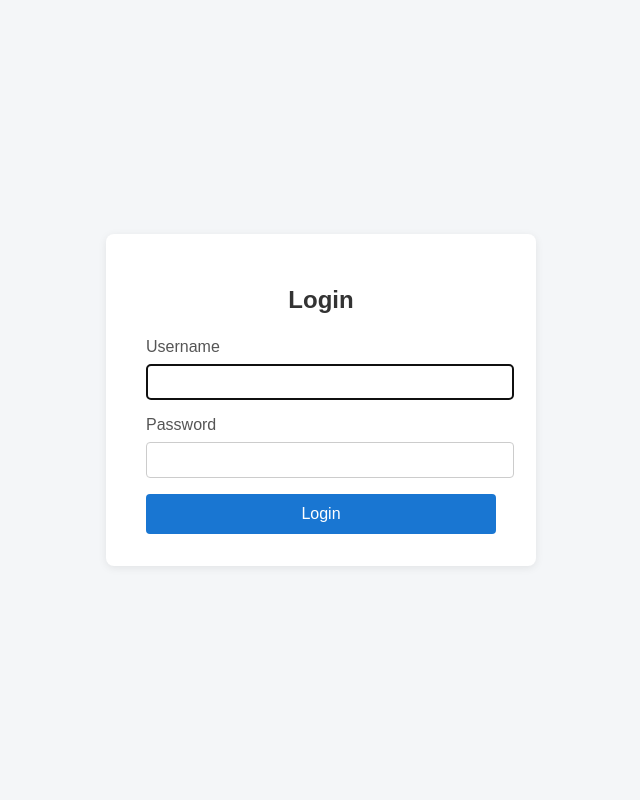
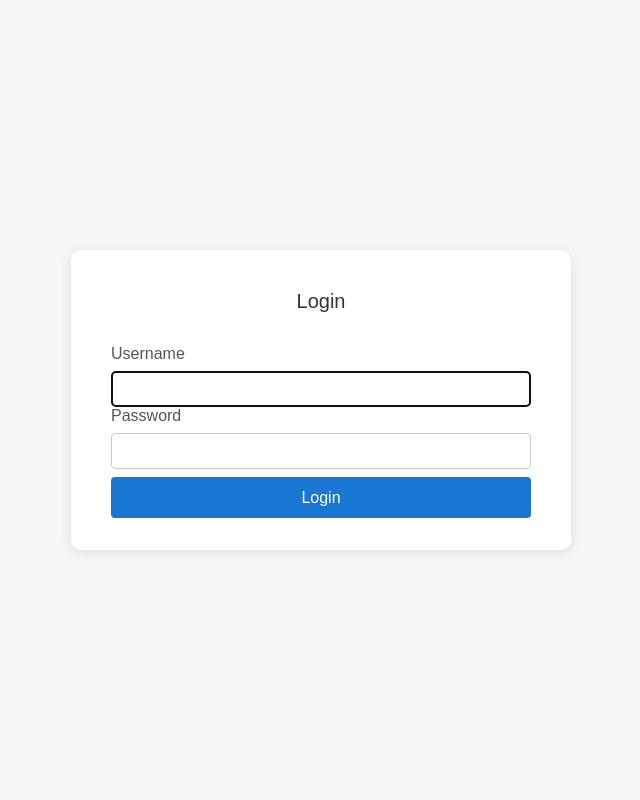
Before and after one commit to MirasCarlo934/hoa-platfrom, a Node project: template views/login.ejs in a window 1280 px wide. Shown: the whole page, without its empty margins (319-959 px from the left). Run offline with Node 20 templates, Linux system fonts and the light colour scheme; the template is opened without the code that fills it, so the values that code supplies are empty.

Commit message:
Extract styling to common.css

```diff
--- a/package.json
+++ b/package.json
@@ -22,7 +22,7 @@
     "typescript": "^5.8.3"
   },
   "scripts": {
-    "dev": "nodemon --watch ./app.ts --watch src --watch public --watch views --ext ts,html,ejs --exec \"rm -rf dist && npx tsc && cp -R public dist && cp -R views dist && npm test && node dist/app.js\"",
+    "dev": "nodemon --watch ./app.ts --watch src --watch public --watch views --ext ts,html,ejs,css --exec \"rm -rf dist && npx tsc && cp -R public dist && cp -R views dist && npm test && node dist/app.js\"",
     "test": "jest"
   }
 }
--- /dev/null
+++ b/public/common.css
@@ -0,0 +1,83 @@
+body {
+  font-family: Arial, sans-serif;
+  background: #f4f6f8;
+  display: flex;
+  align-items: center;
+  justify-content: center;
+  min-height: 100vh;
+  margin: 0;
+}
+.main-container {
+  background: #fff;
+  padding: 2.5rem 2.5rem 2rem 2.5rem;
+  border-radius: 10px;
+  box-shadow: 0 2px 12px rgba(0,0,0,0.10);
+  width: 100%;
+  max-width: 420px;
+}
+h1 {
+  margin: 0;
+  color: #1976d2;
+  font-size: 2rem;
+}
+h2 {
+  margin-top: 0;
+  margin-bottom: 2rem;
+  text-align: center;
+  color: #333;
+  font-size: 1.25rem;
+  font-weight: 400;
+}
+.logout-btn {
+  width: 100%;
+  padding: 0.7em;
+  background: #d32f2f;
+  color: #fff;
+  border: none;
+  border-radius: 4px;
+  font-size: 1em;
+  cursor: pointer;
+  transition: background 0.2s;
+  margin-top: 0.5em;
+  margin-bottom: 0;
+  float: none;
+  display: block;
+}
+.logout-btn:hover {
+  background: #b71c1c;
+}
+.form-group { margin-bottom: 1em; }
+label { display: block; margin-bottom: 0.5em; color: #555; }
+input {
+  width: 100%;
+  padding: 0.5em;
+  font-size: 1em;
+  border: 1px solid #ccc;
+  border-radius: 4px;
+  box-sizing: border-box;
+}
+button[type="submit"]:not(.logout-btn) {
+  width: 100%;
+  padding: 0.7em;
+  background: #1976d2;
+  color: #fff;
+  border: none;
+  border-radius: 4px;
+  font-size: 1em;
+  cursor: pointer;
+  transition: background 0.2s;
+  margin-top: 0.5em;
+}
+button[type="submit"]:not(.logout-btn):hover {
+  background: #1565c0;
+}
+#uuid {
+  margin-top: 1em;
+  font-weight: bold;
+  text-align: center;
+  color: #1976d2;
+}
+#qr {
+  margin-top: 1em;
+  text-align: center;
+}
--- a/views/login.ejs
+++ b/views/login.ejs
@@ -4,69 +4,10 @@
   <meta charset="UTF-8">
   <meta name="viewport" content="width=device-width, initial-scale=1.0">
   <title>Login</title>
-  <style>
-    body {
-      font-family: Arial, sans-serif;
-      background: #f4f6f8;
-      display: flex;
-      align-items: center;
-      justify-content: center;
-      height: 100vh;
-      margin: 0;
-    }
-    .login-container {
-      background: #fff;
-      padding: 2rem 2.5rem;
-      border-radius: 8px;
-      box-shadow: 0 2px 8px rgba(0,0,0,0.08);
-      width: 100%;
-      max-width: 350px;
-    }
-    h2 {
-      margin-bottom: 1.5rem;
-      text-align: center;
-      color: #333;
-    }
-    .error {
-      color: #d32f2f;
-      background: #ffebee;
-      border: 1px solid #ffcdd2;
-      padding: 0.5rem 1rem;
-      border-radius: 4px;
-      margin-bottom: 1rem;
-      text-align: center;
-    }
-    label {
-      display: block;
-      margin-bottom: 0.5rem;
-      color: #555;
-    }
-    input[type="text"], input[type="password"] {
-      width: 100%;
-      padding: 0.5rem;
-      margin-bottom: 1rem;
-      border: 1px solid #ccc;
-      border-radius: 4px;
-      font-size: 1rem;
-    }
-    button {
-      width: 100%;
-      padding: 0.7rem;
-      background: #1976d2;
-      color: #fff;
-      border: none;
-      border-radius: 4px;
-      font-size: 1rem;
-      cursor: pointer;
-      transition: background 0.2s;
-    }
-    button:hover {
-      background: #1565c0;
-    }
-  </style>
+  <link rel="stylesheet" href="/common.css">
 </head>
 <body>
-  <div class="login-container">
+  <div class="main-container">
     <h2>Login</h2>
     <% if (typeof error !== 'undefined' && error) { %>
       <div class="error"><%= error %></div>
--- a/views/visitor-info.ejs
+++ b/views/visitor-info.ejs
@@ -2,11 +2,7 @@
 <html lang="en">
 <head>
   <title>Visitor Info</title>
-  <style>
-    body { font-family: sans-serif; margin: 2em; }
-    dt { font-weight: bold; }
-    dd { margin-bottom: 1em; }
-  </style>
+  <link rel="stylesheet" href="/common.css">
 </head>
 <body>
   <h1>Visitor Information</h1>
```
Also changed, not shown: views/index.ejs (+9 -25 lines).
